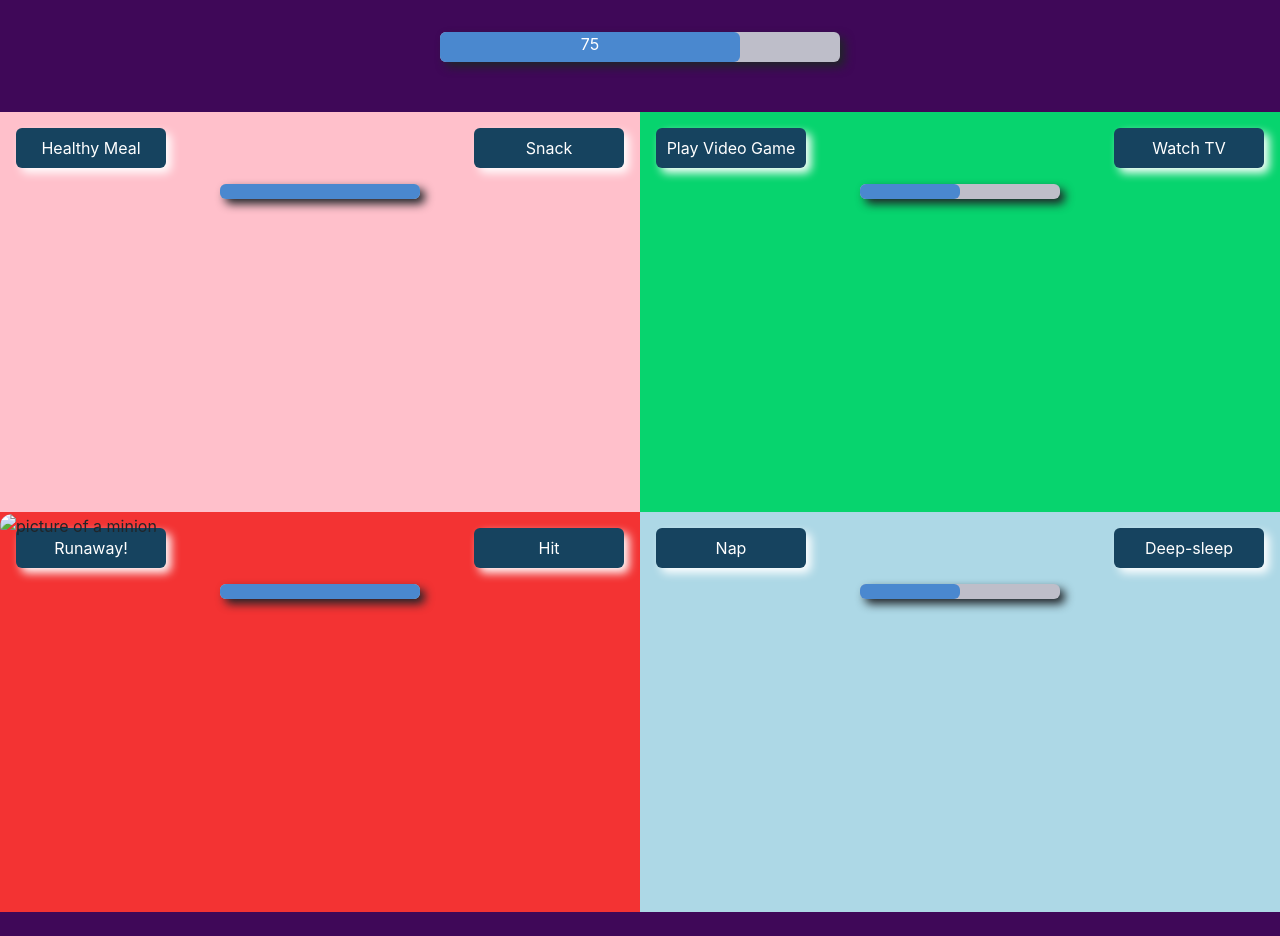
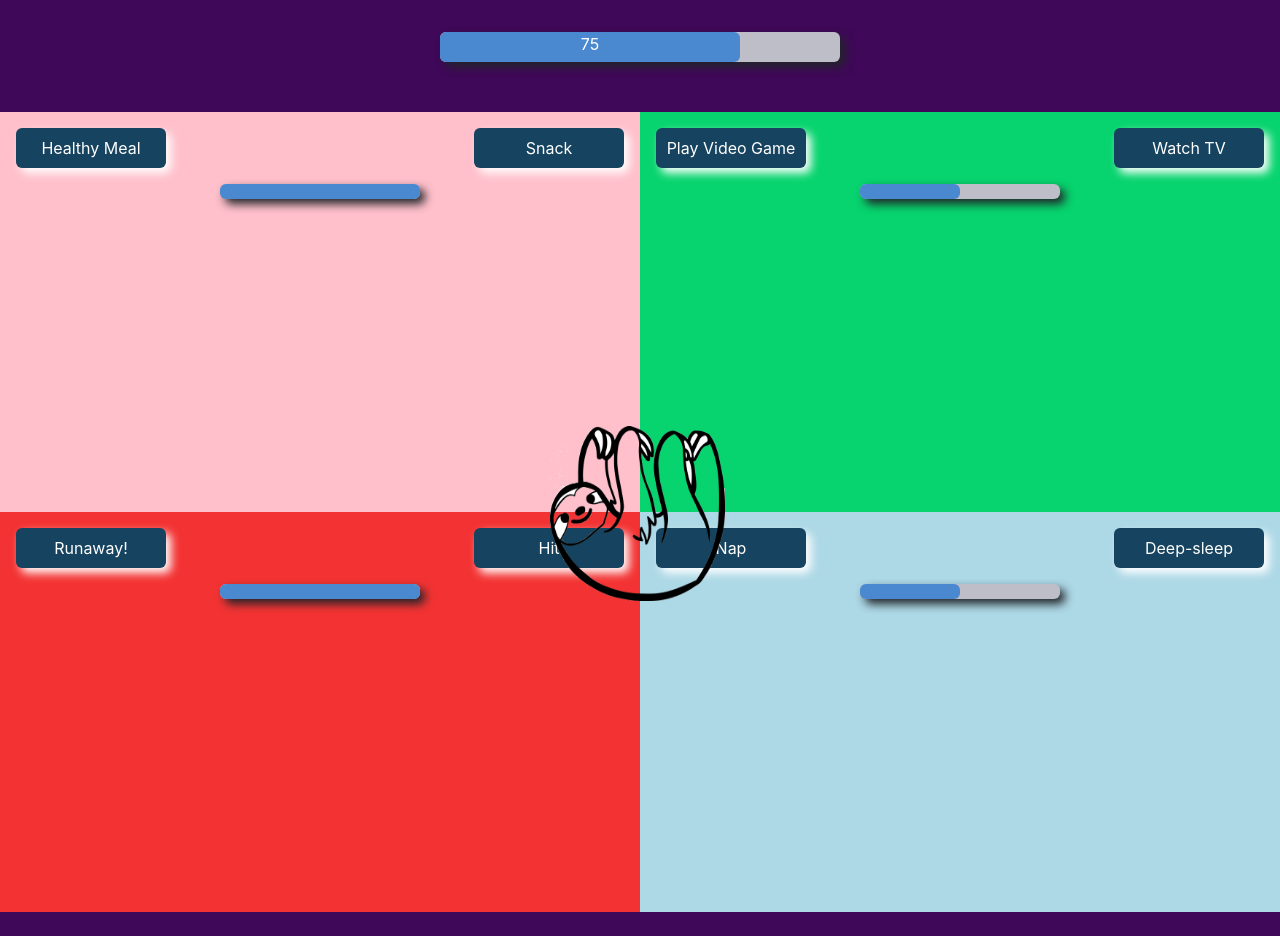
Before and after one commit to denzelb5/Tamagotchi, a website built with webpack: page src/index.html in a window 1280 px wide. After the commit the page ends 912 px from the top, so only its background shows below. Built offline with nearby package versions, Linux system fonts and the light colour scheme; files whose address does not match are found by name.

Commit message:
made image transparent and repositioned on page

```diff
--- a/src/assets/image.js
+++ b/src/assets/image.js
@@ -1,5 +1,5 @@
 import utilities from '../javascripts/helpers/utilities';
-import sloth from './sloth-drawing.jpg';
+import sloth from './sloth-drawing.png';
 
 import './image.scss';
 
--- a/src/assets/image.scss
+++ b/src/assets/image.scss
@@ -1,8 +1,10 @@
 img {
   width: 175px;
   height: 175px;
-  margin-top: -800px;
   border-radius: 40px;
-  text-align: center;
-
+  position: absolute;
+  display: inline-block;
+  justify-content: center;
+  margin-top: -38%;
+  margin-left: 43%;
 }
```
Also changed, not shown: src/assets/Slice 1.png (added), src/assets/sloth-drawing.png (added).
